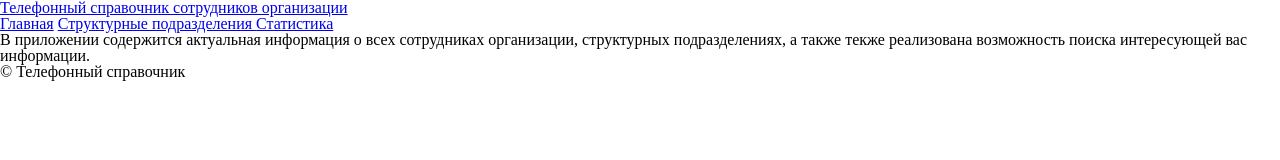
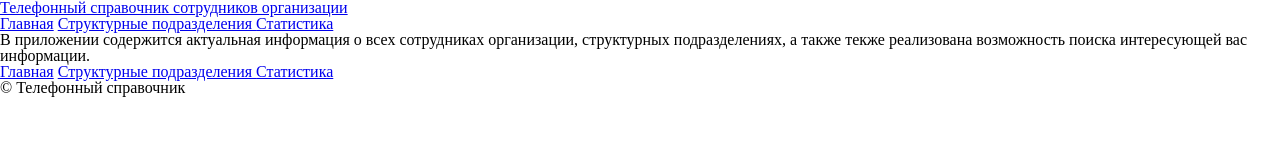
Before and after one commit to NoNamePN88/first, a plain HTML site: page app.html in a window 1280 px wide. Drawn offline with Linux system fonts and the light colour scheme.

Commit message:
add nav to footer

```diff
--- a/app.html
+++ b/app.html
@@ -24,6 +24,11 @@
 
     </aside>
     <footer>
+        <nav>
+            <a href="app.html">Главная</a>
+            <a href="app-2.html"> Структурные подразделения </a>
+            <a href="app-3.html">Статистика</a>
+        </nav>
         <small>&copy; Телефонный справочник</small>
     </footer>
 </body>
```
